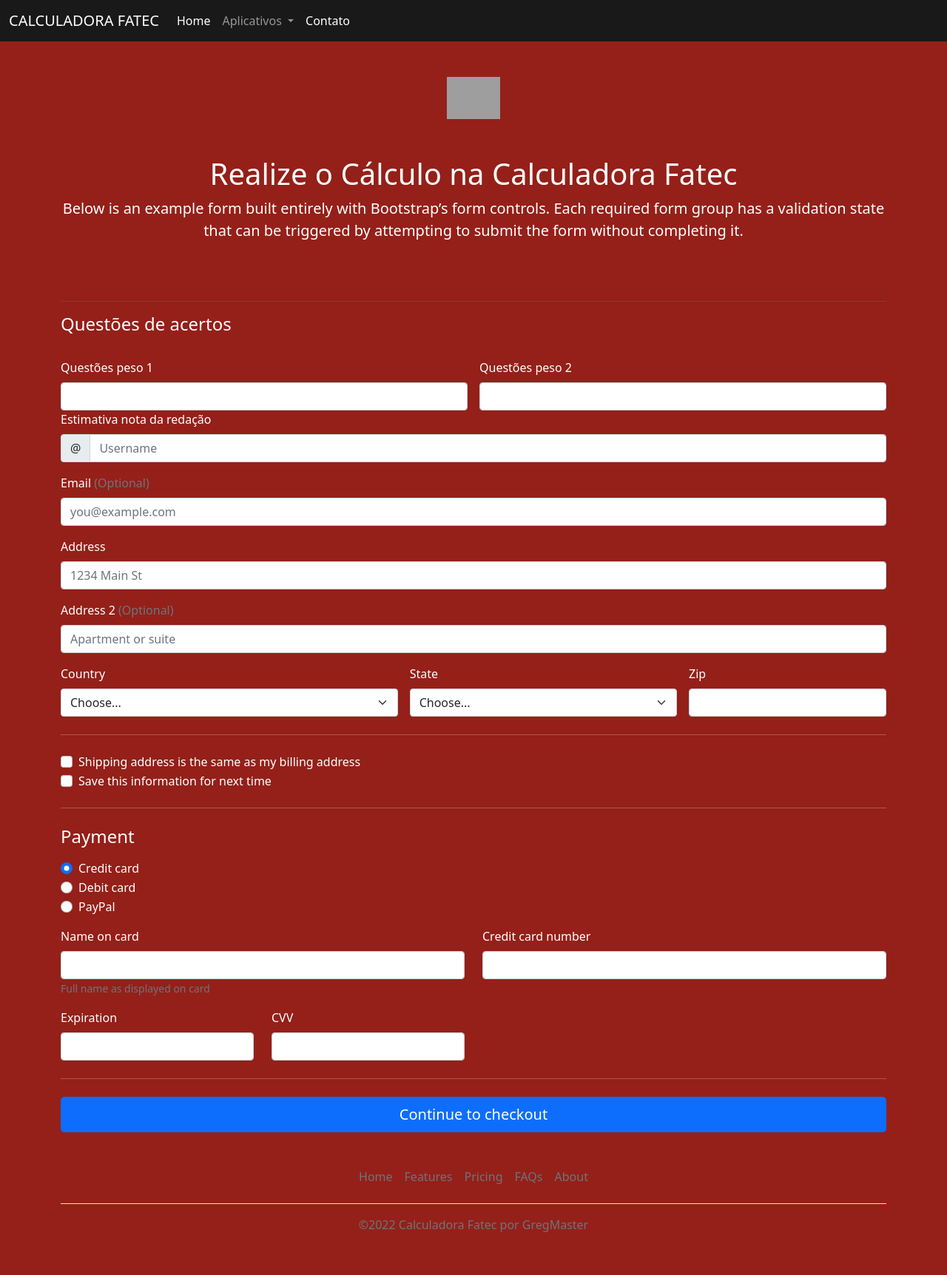
After one commit to GregMasterBr/Calculadora-Fatec, a Django app: page /calculadora/ in a window 1280 px wide. The commit adds this page. Shown: the whole page at 74% size. Run offline with Django 4.2, Linux system fonts and the light colour scheme; grey boxes are pictures that could not be loaded.

Commit message:
Iniciando o layout da ferramenta da Calculadora

```diff
--- /dev/null
+++ b/calculadorafatec/core/templates/calculadora.html
@@ -0,0 +1,181 @@
+{% extends 'base.html' %}
+{% load static%}
+
+{% block 'head' %}
+    <meta name="description" content="Calculadora Fatec é uma ferramenta para auxiliar candidatos a ingressarem nas instituições Fatecs. Armazenamos todas as demandas e notas de cortes dos vestibulares e expertize para conduzir um melhor resultado para o vestibular. Por isso, Calculadora Fatec, quem usa, sabe. Assine agora o serviço e se aproxime do seu objetivo em ser um aluno da Fatec. VEM PRA FATEC! Os candidatos podem usar a ferramenta para Calcular a Nota do Vestibular, Consultar os Guias de Fatecs e Cursos e prepare-se melhor para o exame do Vestibular.">
+    <link href="{% static 'core/css/home.css' %}" rel="stylesheet" />
+{% endblock %}
+
+{% block 'title' %}CALCULADORA FATEC: Calculadora FATEC::Quem Usa, SABE! {% endblock %}
+
+{% block 'body' %}
+<div class="container">
+    <div class="py-5 text-center">
+        <img class="d-block mx-auto mb-4" src="/docs/5.2/assets/brand/bootstrap-logo.svg" alt="" width="72" height="57">
+        <h1>Realize o Cálculo na Calculadora Fatec</h1>
+        <p class="lead">Below is an example form built entirely with Bootstrap’s form controls. Each required form group has a validation state that can be triggered by attempting to submit the form without completing it.</p>
+      </div>
+    <hr style="background-color: gray;" />
+
+    <main class="ferramenta-calculadora-fatec"></main>
+        <div class="row">
+          <div class="col-md-12 col-lg-12">
+            <form class="needs-validation" novalidate="">
+              <div class="row g-3">
+                <h4 class="mb-3">Questões de acertos</h4>
+                <div class="col-sm-6">
+                  <label for="firstName" class="form-label">Questões peso 1</label>
+                  <input type="text" class="form-control" id="firstName" placeholder="" value="" required="">
+                  <div class="invalid-feedback">
+                    Valid first name is required.
+                  </div>
+                </div>
+
+                <div class="col-sm-6">
+                  <label for="lastName" class="form-label">Questões peso 2</label>
+                  <input type="text" class="form-control" id="lastName" placeholder="" value="" required="">
+                  <div class="invalid-feedback">
+                    Valid last name is required.
+                  </div>
+                </div>
+              </div>
+              <div class="row g-3">
+
+                <div class="col-12">
+                  <label for="username" class="form-label">Estimativa nota da redação</label>
+                  <div class="input-group has-validation">
+                    <span class="input-group-text">@</span>
+                    <input type="text" class="form-control" id="username" placeholder="Username" required="">
+                  <div class="invalid-feedback">
+                      Your username is required.
+                    </div>
+                  </div>
+                </div>
+
+                <div class="col-12">
+                  <label for="email" class="form-label">Email <span class="text-muted">(Optional)</span></label>
+                  <input type="email" class="form-control" id="email" placeholder="you@example.com">
+                  <div class="invalid-feedback">
+                    Please enter a valid email address for shipping updates.
+                  </div>
+                </div>
+
+                <div class="col-12">
+                  <label for="address" class="form-label">Address</label>
+                  <input type="text" class="form-control" id="address" placeholder="1234 Main St" required="">
+                  <div class="invalid-feedback">
+                    Please enter your shipping address.
+                  </div>
+                </div>
+
+                <div class="col-12">
+                  <label for="address2" class="form-label">Address 2 <span class="text-muted">(Optional)</span></label>
+                  <input type="text" class="form-control" id="address2" placeholder="Apartment or suite">
+                </div>
+
+                <div class="col-md-5">
+                  <label for="country" class="form-label">Country</label>
+                  <select class="form-select" id="country" required="">
+                    <option value="">Choose...</option>
+                    <option>United States</option>
+                  </select>
+                  <div class="invalid-feedback">
+                    Please select a valid country.
+                  </div>
+                </div>
+
+                <div class="col-md-4">
+                  <label for="state" class="form-label">State</label>
+                  <select class="form-select" id="state" required="">
+                    <option value="">Choose...</option>
+                    <option>California</option>
+                  </select>
+                  <div class="invalid-feedback">
+                    Please provide a valid state.
+                  </div>
+                </div>
+
+                <div class="col-md-3">
+                  <label for="zip" class="form-label">Zip</label>
+                  <input type="text" class="form-control" id="zip" placeholder="" required="">
+                  <div class="invalid-feedback">
+                    Zip code required.
+                  </div>
+                </div>
+              </div>
+
+              <hr class="my-4">
+
+              <div class="form-check">
+                <input type="checkbox" class="form-check-input" id="same-address">
+                <label class="form-check-label" for="same-address">Shipping address is the same as my billing address</label>
+              </div>
+
+              <div class="form-check">
+                <input type="checkbox" class="form-check-input" id="save-info">
+                <label class="form-check-label" for="save-info">Save this information for next time</label>
+              </div>
+
+              <hr class="my-4">
+
+              <h4 class="mb-3">Payment</h4>
+
+              <div class="my-3">
+                <div class="form-check">
+                  <input id="credit" name="paymentMethod" type="radio" class="form-check-input" checked="" required="">
+                  <label class="form-check-label" for="credit">Credit card</label>
+                </div>
+                <div class="form-check">
+                  <input id="debit" name="paymentMethod" type="radio" class="form-check-input" required="">
+                  <label class="form-check-label" for="debit">Debit card</label>
+                </div>
+                <div class="form-check">
+                  <input id="paypal" name="paymentMethod" type="radio" class="form-check-input" required="">
+                  <label class="form-check-label" for="paypal">PayPal</label>
+                </div>
+              </div>
+
+              <div class="row gy-3">
+                <div class="col-md-6">
+                  <label for="cc-name" class="form-label">Name on card</label>
+                  <input type="text" class="form-control" id="cc-name" placeholder="" required="">
+                  <small class="text-muted">Full name as displayed on card</small>
+                  <div class="invalid-feedback">
+                    Name on card is required
+                  </div>
+                </div>
+
+                <div class="col-md-6">
+                  <label for="cc-number" class="form-label">Credit card number</label>
+                  <input type="text" class="form-control" id="cc-number" placeholder="" required="">
+                  <div class="invalid-feedback">
+                    Credit card number is required
+                  </div>
+                </div>
+
+                <div class="col-md-3">
+                  <label for="cc-expiration" class="form-label">Expiration</label>
+                  <input type="text" class="form-control" id="cc-expiration" placeholder="" required="">
+                  <div class="invalid-feedback">
+                    Expiration date required
+                  </div>
+                </div>
+
+                <div class="col-md-3">
+                  <label for="cc-cvv" class="form-label">CVV</label>
+                  <input type="text" class="form-control" id="cc-cvv" placeholder="" required="">
+                  <div class="invalid-feedback">
+                    Security code required
+                  </div>
+                </div>
+              </div>
+
+              <hr class="my-4">
+              <button class="w-100 btn btn-primary btn-lg" type="submit">Continue to checkout</button>
+            </form>
+          </div>
+        </div>
+      </main>
+
+</div>
+{% endblock %}
--- a/calculadorafatec/core/templates/index.html
+++ b/calculadorafatec/core/templates/index.html
@@ -4,8 +4,6 @@
 {% block 'head' %}
     <meta name="description" content="Calculadora Fatec é uma ferramenta para auxiliar candidatos a ingressarem nas instituições Fatecs. Armazenamos todas as demandas e notas de cortes dos vestibulares e expertize para conduzir um melhor resultado para o vestibular. Por isso, Calculadora Fatec, quem usa, sabe. Assine agora o serviço e se aproxime do seu objetivo em ser um aluno da Fatec. VEM PRA FATEC! Os candidatos podem usar a ferramenta para Calcular a Nota do Vestibular, Consultar os Guias de Fatecs e Cursos e prepare-se melhor para o exame do Vestibular.">
     <link href="{% static 'core/css/home.css' %}" rel="stylesheet" />
-
-
 {% endblock %}
 
 {% block 'title' %}HOME: Calculadora FATEC::Quem Usa, SABE! {% endblock %}
--- a/calculadorafatec/core/urls.py
+++ b/calculadorafatec/core/urls.py
@@ -18,6 +18,7 @@ from  . import views
 
 urlpatterns = [
     path('', views.home, name='home'),
+    path('calculadora/', views.calculadora, name='calculadora'),
     path('contato/', views.contato, name='contato'),
     path('logout/', views.logout, name='logout'),
 ]
--- a/calculadorafatec/core/views.py
+++ b/calculadorafatec/core/views.py
@@ -14,6 +14,9 @@ def home(request):
             return render(request,'index.html',{'nome':nome,'fatecs':fatecs})
     return render(request,'index.html',{'fatecs':fatecs})
 
+def calculadora(request):
+    return render(request,'calculadora.html')
+
 def contato(request):
     return redirect('https://wa.me/5515981057742')
 
--- a/templates/nav.html
+++ b/templates/nav.html
@@ -14,14 +14,14 @@
               Aplicativos
             </a>
             <ul class="dropdown-menu" aria-labelledby="navbarDropdown">
-              <li><a class="dropdown-item" href="#">Calculadora</a></li>
+              <li><a class="dropdown-item" href="{% url 'calculadora' %}">Calculadora</a></li>
               <li><a class="dropdown-item" href="#">Simulador</a></li>
               <li><hr class="dropdown-divider"></li>
               <li><a class="dropdown-item" href="#">Nota de Corte</a></li>
             </ul>
           </li>
           <li class="nav-item">
-              <a class="nav-link active" aria-current="page" href="{% url 'contato' %}">Contato</a>
+              <a class="nav-link active" aria-current="page" href="{% url 'contato' %}" target="_blank">Contato</a>
           </li>
       </div>
     </div>
```
